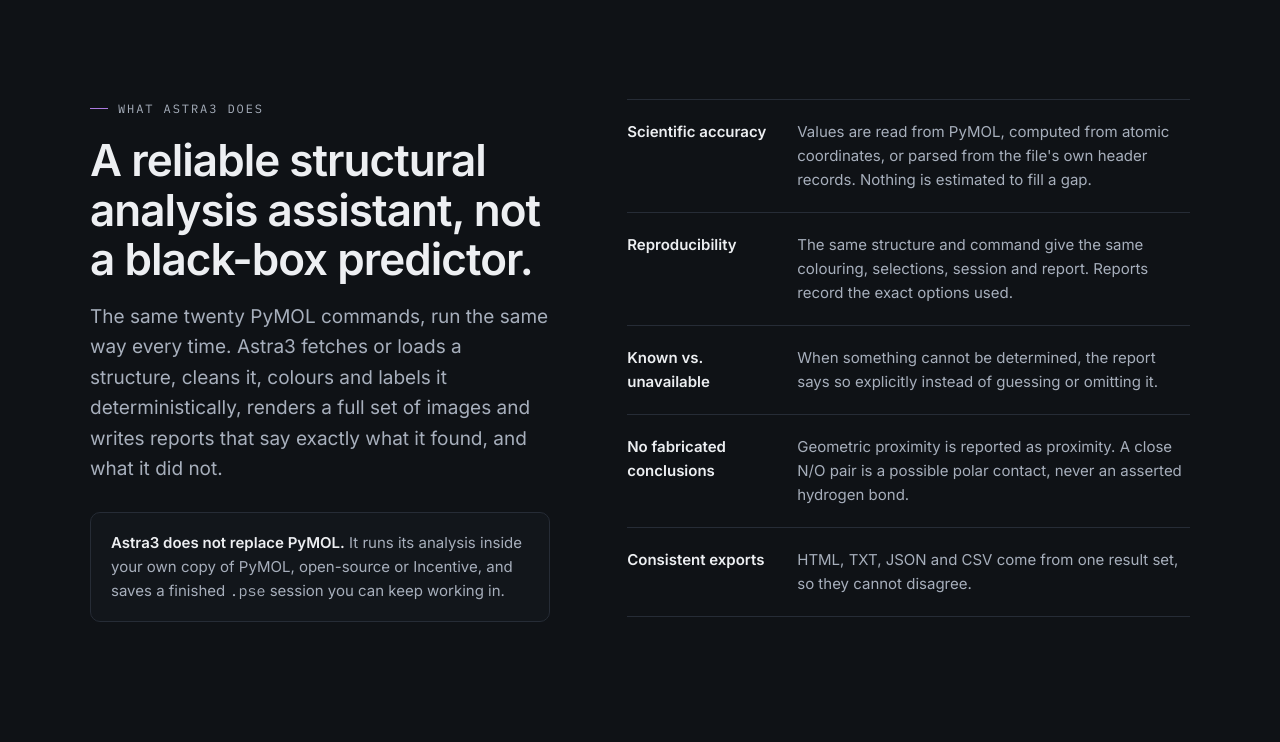
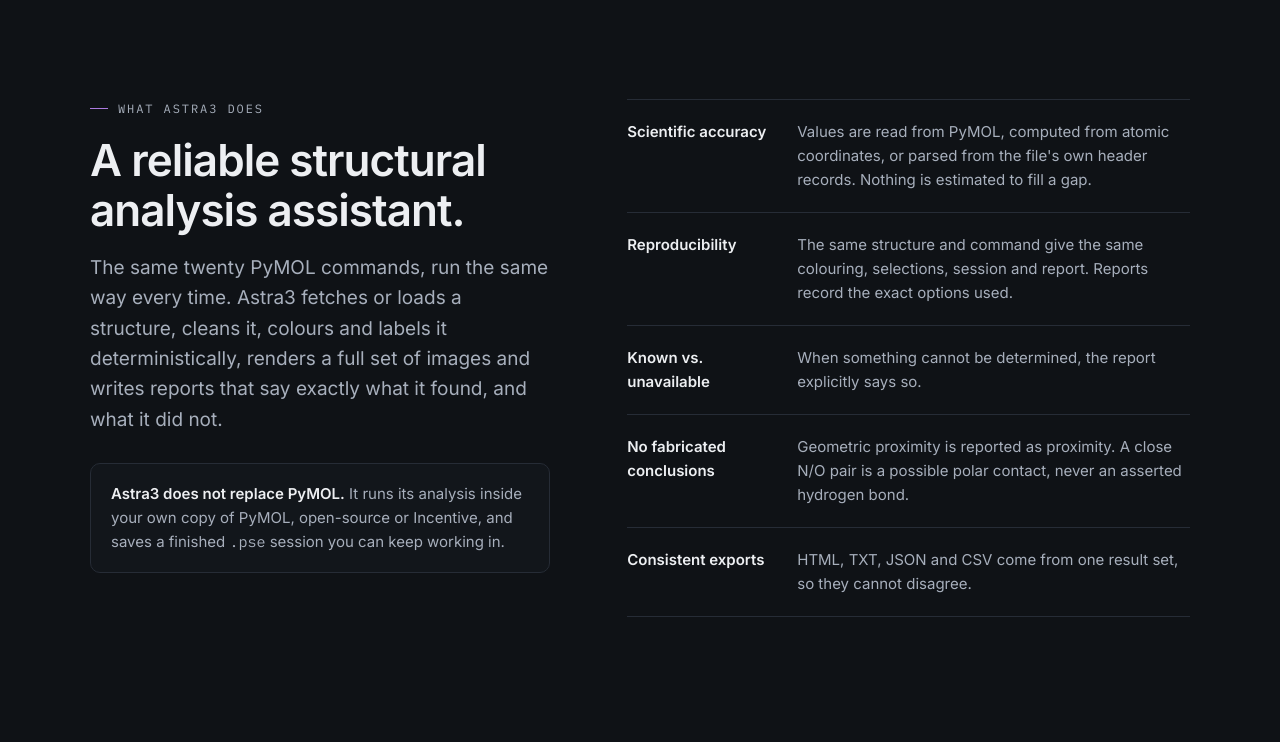
Before and after one commit to andre-aguirre/Astra3, an Astro site in the folder website/: page / in a window 1280 px wide. Shown: the part 840-1582 px from the top of the page. Built offline with nearby package versions, Linux system fonts and the light colour scheme; Astro itself is replaced by a stand-in of ours; no server answers.

Commit message:
Simplify description of Astra3's functionality

```diff
--- a/website/src/pages/index.astro
+++ b/website/src/pages/index.astro
@@ -31,14 +31,14 @@
     <div class="wrap split">
       <div class="reveal">
         <p class="eyebrow">What Astra3 does</p>
-        <h2 id="h-what">A reliable structural analysis assistant, not a black-box predictor.</h2>
+        <h2 id="h-what">A reliable structural analysis assistant.</h2>
         <p class="lede">The same twenty PyMOL commands, run the same way every time. Astra3 fetches or loads a structure, cleans it, colours and labels it deterministically, renders a full set of images and writes reports that say exactly what it found, and what it did not.</p>
         <p class="pull"><strong>Astra3 does not replace PyMOL.</strong> It runs its analysis inside your own copy of PyMOL, open-source or Incentive, and saves a finished <span class="mono">.pse</span> session you can keep working in.</p>
       </div>
       <ul class="rules reveal" aria-label="Design rules">
         <li><b>Scientific accuracy</b><p>Values are read from PyMOL, computed from atomic coordinates, or parsed from the file's own header records. Nothing is estimated to fill a gap.</p></li>
         <li><b>Reproducibility</b><p>The same structure and command give the same colouring, selections, session and report. Reports record the exact options used.</p></li>
-        <li><b>Known vs. unavailable</b><p>When something cannot be determined, the report says so explicitly instead of guessing or omitting it.</p></li>
+        <li><b>Known vs. unavailable</b><p>When something cannot be determined, the report explicitly says so.</p></li>
         <li><b>No fabricated conclusions</b><p>Geometric proximity is reported as proximity. A close N/O pair is a possible polar contact, never an asserted hydrogen bond.</p></li>
         <li><b>Consistent exports</b><p>HTML, TXT, JSON and CSV come from one result set, so they cannot disagree.</p></li>
       </ul>
```
